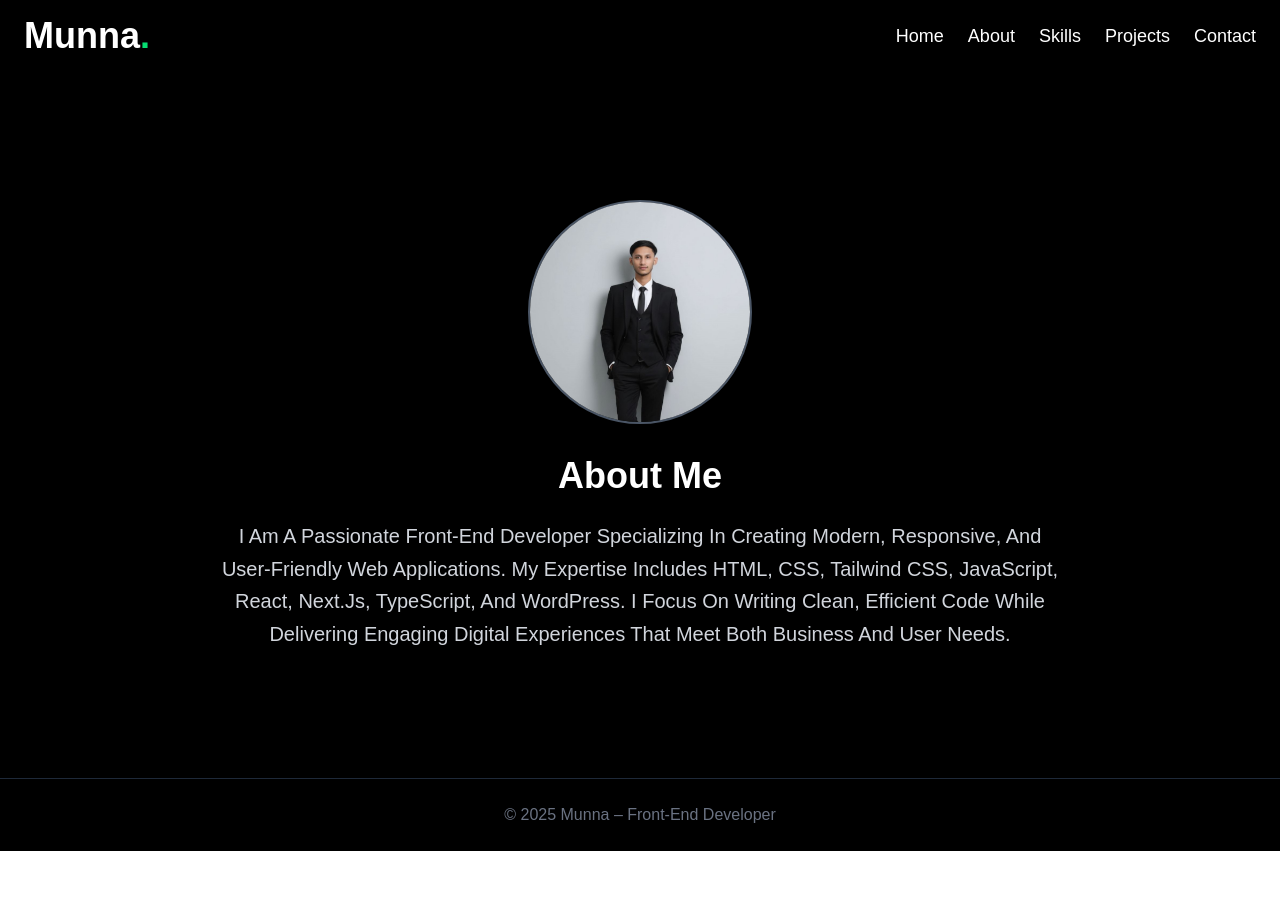
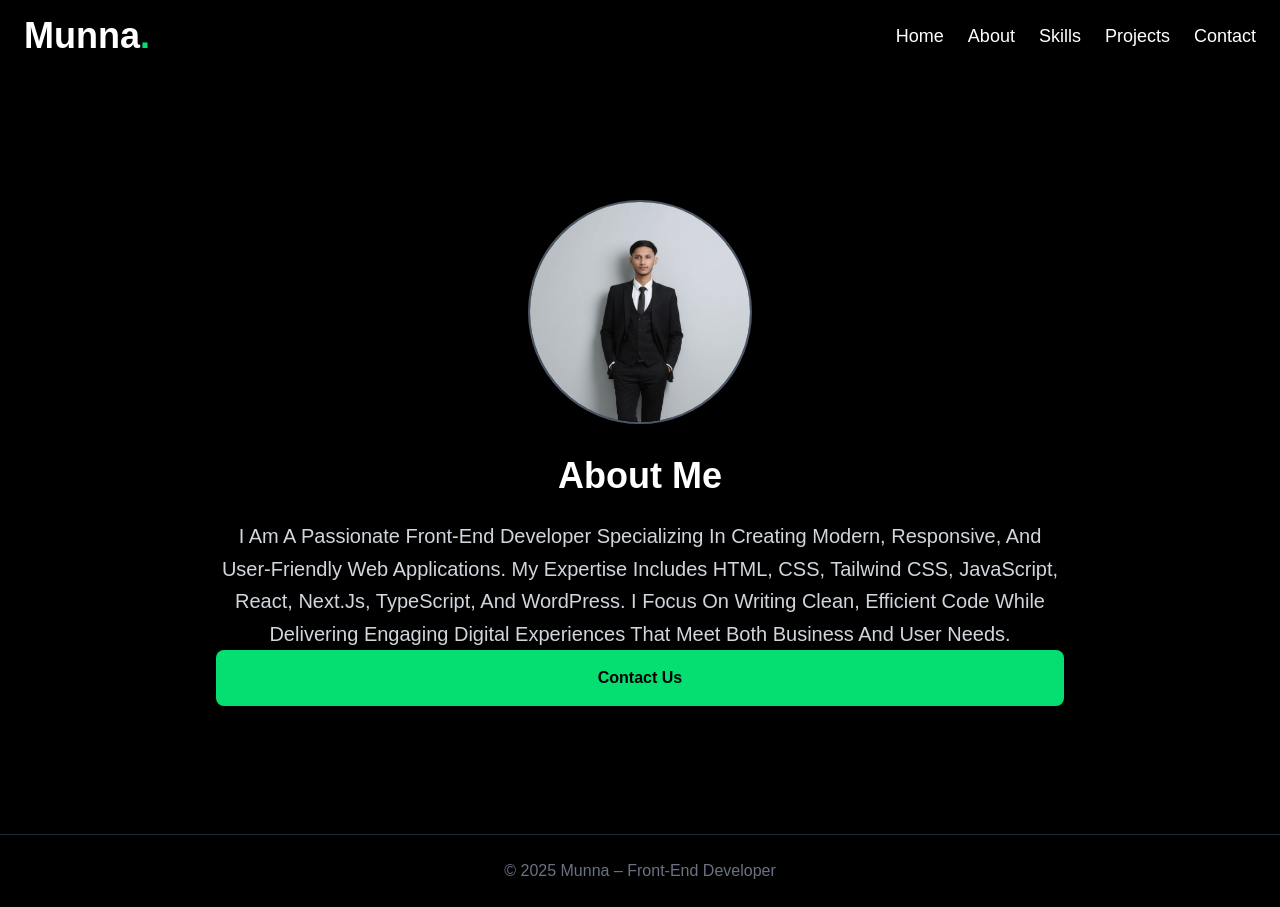
Before and after one commit to habiburrahman56/my-portfolio, a Next.js app: page /about in a window 1280 px wide. Before the commit the page ends 851 px from the top, so only its background shows below. Built offline with nearby package versions, Linux system fonts and the light colour scheme.

Commit message:
update page.js, page.js and globals.css

```diff
--- a/src/app/about/page.js
+++ b/src/app/about/page.js
@@ -23,6 +23,13 @@ export default function About() {
           WordPress. I focus on writing clean, efficient code while delivering
           engaging digital experiences that meet both business and user needs.
         </p>
+
+        <button
+          type="submit"
+          className="w-full py-4 bg-green-400 text-black font-semibold rounded-lg hover:bg-green-500 transition capitalize"
+        >
+          contact us
+        </button>
       </section>
 
       <Footer />
--- a/src/app/contact/page.js
+++ b/src/app/contact/page.js
@@ -73,7 +73,7 @@ export default function Contact() {
 
             <button
               type="submit"
-              className="w-full py-4 bg-green-400 text-black font-semibold rounded-lg hover:bg-green-500 transition"
+              className="w-full py-4 bg-green-400 text-black font-semibold rounded-lg hover:bg-green-500 transition capitalize"
             >
               Send Email Directly
             </button>
```
